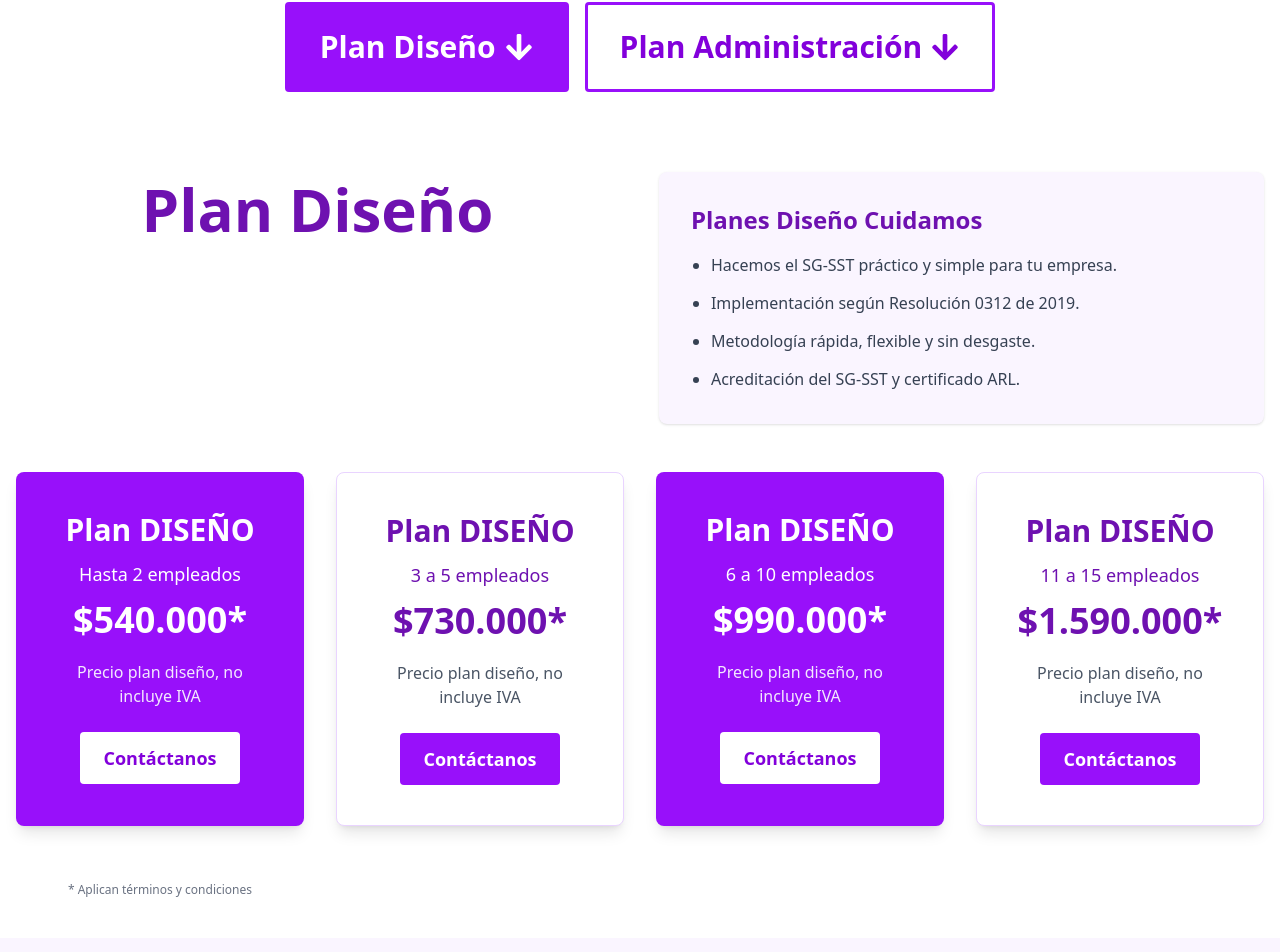
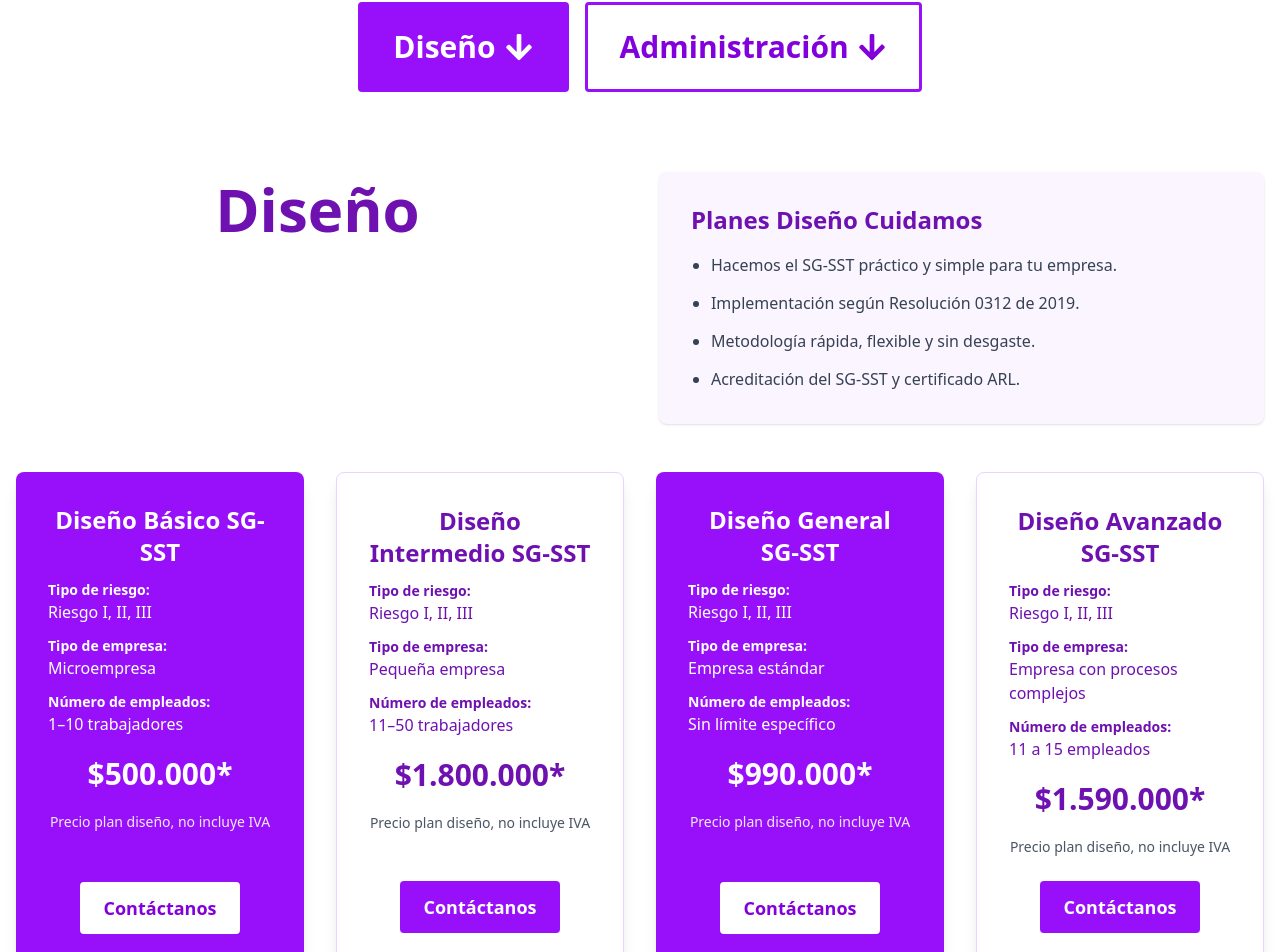
Before and after one commit to DavidGarzonDev/Asesorias, a React (Vite) app: page / in a window 1280 px wide. Shown: the part 808-1760 px from the top of the page. Built offline with nearby package versions, Linux system fonts and the light colour scheme.

Commit message:
aplicando cambios en estructura y contenido

```diff
--- a/src/components/home/PlanesDetallados.jsx
+++ b/src/components/home/PlanesDetallados.jsx
@@ -1,4 +1,3 @@
-
 import React, { useState } from "react";
 import { FaArrowDown } from "react-icons/fa";
 
@@ -6,53 +5,94 @@ const PlanesDetallados = () => {
     const [activeTab, setActiveTab] = useState("diseño");
 
     const planesDiseño = [
-        { nombre: "DISEÑO", empleados: "Hasta 2 empleados", precio: "$540.000*" },
-        { nombre: "DISEÑO", empleados: "3 a 5 empleados", precio: "$730.000*" },
-        { nombre: "DISEÑO", empleados: "6 a 10 empleados", precio: "$990.000*" },
-        { nombre: "DISEÑO", empleados: "11 a 15 empleados", precio: "$1.590.000*" },
+        {
+            nombre: "Diseño Básico SG-SST",
+            riesgo: "Riesgo I, II, III",
+            empresa: "Microempresa",
+            empleados: "1–10 trabajadores",
+            precio: "$500.000*"
+        },
+        {
+            nombre: "Diseño Intermedio SG-SST",
+            riesgo: "Riesgo I, II, III",
+            empresa: "Pequeña empresa",
+            empleados: "11–50 trabajadores",
+            precio: "$1.800.000*"
+        },
+        {
+            nombre: "Diseño General SG-SST",
+            riesgo: "Riesgo I, II, III",
+            empresa: "Empresa estándar",
+            empleados: "Sin límite específico",
+            precio: "$990.000*"
+        },
+        {
+            nombre: "Diseño Avanzado SG-SST",
+            riesgo: "Riesgo I, II, III",
+            empresa: "Empresa con procesos complejos",
+            empleados: "11 a 15 empleados",
+            precio: "$1.590.000*"
+        }
     ];
 
     const planesAdmin = [
-        { nombre: "ADMIN", empleados: "3 a 5 empleados", precio: "$197.500*" },
-        { nombre: "ADMIN", empleados: "6 a 10 empleados", precio: "$249.000*" },
-        { nombre: "ADMIN", empleados: "11 a 15 empleados", precio: "$354.250*" },
-        { nombre: "ADMIN", empleados: "16 a 25 empleados", precio: "$630.000*" },
+        {
+            nombre: "Admin Básico",
+            riesgo: "Riesgo I, II, III",
+            empresa: "Microempresa",
+            empleados: "3 a 5 empleados",
+            precio: "$197.500*"
+        },
+        {
+            nombre: "Admin Intermedio",
+            riesgo: "Riesgo I, II, III",
+            empresa: "Pequeña empresa",
+            empleados: "6 a 10 empleados",
+            precio: "$249.000*"
+        },
+        {
+            nombre: "Admin Avanzado",
+            riesgo: "Riesgo I, II, III",
+            empresa: "Empresa mediana",
+            empleados: "11 a 15 empleados",
+            precio: "$354.250*"
+        },
+        {
+            nombre: "Admin Empresarial",
+            riesgo: "Riesgo I, II, III",
+            empresa: "Empresa grande",
+            empleados: "16 a 25 empleados",
+            precio: "$630.000*"
+        }
     ];
+
+    const planes = activeTab === "diseño" ? planesDiseño : planesAdmin;
+
     return (
         <>
-            <div className="max-w-7xl mx-auto py-10 px-4 flex flex-col md:flex-row gap-4 justify-center ">
+            <div className="max-w-7xl mx-auto py-10 px-4 flex flex-col md:flex-row gap-4 justify-center">
                 <button
                     onClick={() => setActiveTab("diseño")}
-                    className={`px-8 py-6 rounded text-3xl font-semibold border-3 flex items-center justify-center gap-2 ${activeTab === "diseño"
-                        ? "bg-purple-600 text-white border-purple-600"
-                        : "bg-white text-purple-700 border-purple-600"
-                        } transition`}
+                    className={`px-8 py-6 rounded text-3xl font-semibold border-3 flex items-center justify-center gap-2 ${activeTab === "diseño" ? "bg-purple-600 text-white border-purple-600" : "bg-white text-purple-700 border-purple-600"} transition`}
                 >
-                    Plan Diseño <FaArrowDown />
+                    Diseño <FaArrowDown />
                 </button>
                 <button
                     onClick={() => setActiveTab("admin")}
-                    className={`px-8 py-6 rounded text-3xl font-semibold border-3 flex items-center justify-center gap-2  ${activeTab === "admin"
-                        ? "bg-purple-600 text-white border-purple-600"
-                        : "bg-white text-purple-700 border-purple-600"
-                        } transition`}
+                    className={`px-8 py-6 rounded text-3xl font-semibold border-3 flex items-center justify-center gap-2 ${activeTab === "admin" ? "bg-purple-600 text-white border-purple-600" : "bg-white text-purple-700 border-purple-600"} transition`}
                 >
-                    Plan Administración <FaArrowDown />
+                    Administración <FaArrowDown />
                 </button>
             </div>
 
-
             <div className="max-w-7xl mx-auto px-4 py-10">
                 <div className="flex flex-col md:flex-row gap-10 items-start mb-12">
-
-                    {/* TÍTULO A LA IZQUIERDA */}
                     <div className="md:w-1/2 flex items-center justify-center text-center md:text-left">
                         <h2 className="text-5xl md:text-6xl font-bold text-purple-800 leading-tight">
-                            {activeTab === "diseño" ? "Plan Diseño" : "Plan Administración"}
+                            {activeTab === "diseño" ? "Diseño" : "Administración"}
                         </h2>
                     </div>
 
-                    {/* DESCRIPCIÓN A LA DERECHA */}
                     <div className="md:w-1/2 bg-purple-50 p-8 rounded-lg shadow text-left">
                         {activeTab === "diseño" ? (
                             <>
@@ -66,57 +106,53 @@ const PlanesDetallados = () => {
                             </>
                         ) : (
                             <>
-                                <h3 className="text-2xl font-bold text-purple-800 mb-4">Planes Mantenimiento y/o Administración Cuidamos*</h3>
+                                <h3 className="text-2xl font-bold text-purple-800 mb-4">Planes Administración Cuidamos*</h3>
                                 <ul className="list-disc pl-5 text-gray-700 space-y-3 text-base leading-relaxed">
                                     <li>Mantenimiento y Administración del SG-SST en el ciclo anual.</li>
                                     <li>Seguimiento, plan de trabajo, capacitaciones y cierre de ciclo.</li>
                                     <li>Soporte ante ARL, MinTrabajo y reporte anual obligatorio.</li>
                                     <li>Autoevaluación anual y constancia ante la ARL.</li>
                                 </ul>
-                                <p className="mt-4 text-purple-700 text-sm italic">
-                                    * 20% de descuento por pago anual anticipado.
-                                </p>
+                                <p className="mt-4 text-purple-700 text-sm italic">* 20% de descuento por pago anual anticipado.</p>
                             </>
                         )}
                     </div>
                 </div>
 
-                {/* PLANES VERTICALES AMPLIOS */}
                 <div className="grid grid-cols-1 sm:grid-cols-2 lg:grid-cols-4 gap-8">
-                    {(activeTab === "diseño" ? planesDiseño : planesAdmin).map((plan, index) => (
-                        <div
-                            key={index}
-                            className={`p-10 rounded-lg shadow-lg ${index % 2 === 0 ? "bg-purple-600 text-white" : "bg-white text-purple-800 border border-purple-200"
-                                }`}
-                        >
-                            <h3 className="text-3xl font-bold mb-3 text-center">Plan {plan.nombre}</h3>
-                            <p className="mb-3 text-lg text-center">{plan.empleados}</p>
-                            <p className="text-4xl font-bold mb-5 text-center">{plan.precio}</p>
-                            <p
-                                className={`mb-6 text-base text-center ${index % 2 === 0 ? "text-purple-100" : "text-gray-600"
-                                    }`}
-                            >
-                                {activeTab === "diseño"
-                                    ? "Precio plan diseño, no incluye IVA"
-                                    : "Inversión mensual, no incluye IVA"}
-                            </p>
-                            <div className="flex justify-center">
-                                <button
-                                    className={`px-6 py-3 rounded text-lg font-semibold ${index % 2 === 0
-                                        ? "bg-white text-purple-700 hover:bg-purple-100"
-                                        : "bg-purple-600 text-white hover:bg-purple-700"
-                                        } transition`}
-                                >
+                    {planes.map((plan, index) => (
+                        <div key={index} className={`flex flex-col justify-between p-8 rounded-lg shadow-lg h-full ${index % 2 === 0 ? "bg-purple-600 text-white" : "bg-white text-purple-800 border border-purple-200"}`}>
+                            <div>
+                                <h3 className="text-2xl font-bold mb-3 text-center">{plan.nombre}</h3>
+                                <div className="mb-3">
+                                    <p className="text-sm font-semibold">Tipo de riesgo:</p>
+                                    <p>{plan.riesgo}</p>
+                                </div>
+                                <div className="mb-3">
+                                    <p className="text-sm font-semibold">Tipo de empresa:</p>
+                                    <p>{plan.empresa}</p>
+                                </div>
+                                <div className="mb-5">
+                                    <p className="text-sm font-semibold">Número de empleados:</p>
+                                    <p>{plan.empleados}</p>
+                                </div>
+                                <p className="text-3xl font-bold mb-5 text-center">{plan.precio}</p>
+                                <p className={`mb-6 text-center text-sm ${index % 2 === 0 ? "text-purple-100" : "text-gray-600"}`}>
+                                    {activeTab === "diseño" ? "Precio plan diseño, no incluye IVA" : "Inversión mensual, no incluye IVA"}
+                                </p>
+                            </div>
+                            <div className="mt-auto flex justify-center">
+                                <button className={`px-6 py-3 rounded text-lg font-semibold ${index % 2 === 0 ? "bg-white text-purple-700 hover:bg-purple-100" : "bg-purple-600 text-white hover:bg-purple-700"} transition`}>
                                     Contáctanos
                                 </button>
                             </div>
                         </div>
                     ))}
-                    <p className="text-xs text-gray-500 mt-6 text-center">* Aplican términos y condiciones</p>
                 </div>
+                <p className="text-xs text-gray-500 mt-6 text-center">* Aplican términos y condiciones</p>
             </div>
         </>
-    )
-}
+    );
+};
 
-export default PlanesDetallados
+export default PlanesDetallados;
--- a/src/components/shared/Footer.jsx
+++ b/src/components/shared/Footer.jsx
@@ -30,12 +30,12 @@ export const Footer = () => {
                 <div>
                     <h3 className="text-lg font-semibold mb-4">Contacto</h3>
                     <ul className="space-y-2 text-sm text-gray-300">
-                        <li>Carrera 48 No 10-45 Oficina 807</li>
-                        <li>Centro Comercial Monterrey</li>
-                        <li>Medellín, Colombia</li>
-                        <li><a href="mailto:contacto@cuidamos.com.co" className="hover:text-white">contacto@cuidamos.com.co</a></li>
-                        <li>(+57) 300 537 9620</li>
-                        <li>(+57) 319 241 0053</li>
+                        <li>direccion</li>
+                        <li>lugar</li>
+                        <li>YUMBO, CAPITAL INDUSTRIAL - VALLE DEL CAUCA (COL.)</li>
+                        <li><a href="mailto:contacto@cuidamos.com.co" className="hover:text-white">ejemplo@gmail.com.co</a></li>
+
+
                     </ul>
                 </div>
             </div>
@@ -46,7 +46,7 @@ export const Footer = () => {
                     <Link to="#" className="hover:text-white ml-1">Política de privacidad</Link>
                 </p>
                 <p className="mt-2">
-                    Desarrollado por <a href="https://rlealweb.com" className="hover:text-white">rlealweb.com</a> & Cuidamos
+                    Desarrollado por DavidGarzonDev
                 </p>
             </div>
         </footer>
```
Also changed, not shown: src/components/shared/Navbar.jsx (+17 -3 lines).
